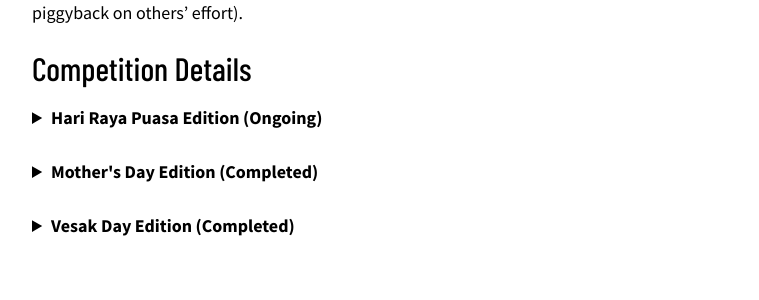
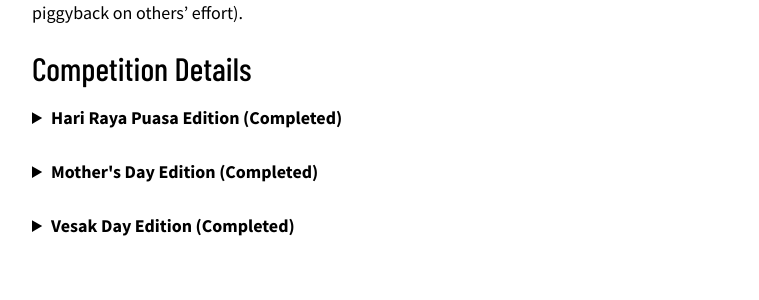
Before and after one commit to buildingblocs/2020, a Jekyll site: the page built from pre-event/competition/index.md, in a window 1280 px wide and 1251 px high. Shown: the part 683-983 px from the top of the window, without its empty margins (260-1019 px from the left). Built offline with Jekyll 4.4.1, drawn with Linux system fonts in a browser that asks for light colours; some web fonts are replaced; our own code applies the rules of GitHub Pages for plain Markdown files; some of the changed text lies outside the part shown.

Commit message:
Updated hari raya

```diff
--- a/pre-event/competition/index.md
+++ b/pre-event/competition/index.md
@@ -19,15 +19,15 @@
 
 <div>
 <details>
-<summary><strong>Hari Raya Puasa Edition (Ongoing)</strong></summary><br>
+<summary><strong>Hari Raya Puasa Edition (Completed)</strong></summary><br>
 
-We are excited (again) to announce BuildingBloCS 2020 competition series Hari Raya Puasa edition! Hari Raya Puasa this year falls on Sun 24 May 2020 and thus Mon 25 May 2020 is a public holiday in lieu!<br><br>
+Congrats to <strong>Ms Ong Hui Qi Emily</strong> of Dunman High School for being the winner of BuildingBloCS 2020 mini-competition series - Hari Raya Puasa Edition!
 
-Anytime from now until <strong>2359 Mon 25 May</strong>, submit your entries <strong><a href="https://tinyurl.com/bbcs20compharirayapuasasubmit">here.</a></strong><br>
+The sketch was made using https://github.com/EmilyOng/Sketch, which was done by Ms Ong. During the festival, due to the circuit breaker measures, it is hard for people to get together and celebrate. Sending text messages, emails or phone calls are appropriate ways to socialise, but may not be as heartfelt as everything is transmitted digitally using text. One way is for people to be able to send drawings to one another, making digital hand-drawn postcards, which can be done using the website above.
 
-<em>(Remember to allow public view access if you are sharing a Google Drive link.)</em><br>
+Ms Ong has won for herself a Grabfood voucher.
 
-<a class="btn" href="https://tinyurl.com/bbcs20compharirayapuasa">Details</a>
+!(https://cdn.discordapp.com/attachments/698833961400533074/714798980780785704/bbcs.jpg)
 
 </details>
 
```
